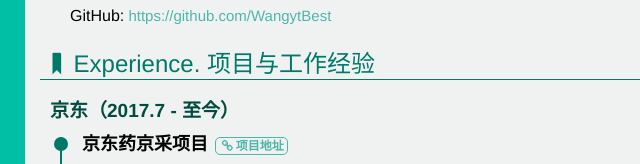
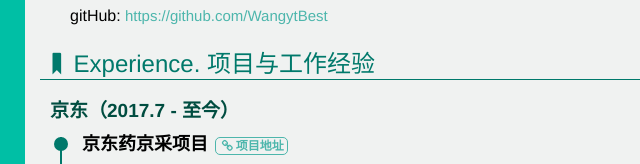
Before and after one commit to WangytBest/resume, a website: page index.html in a window 1280 px wide. Shown: the part 251-415 px from the top of the page, 385-1025 px from the left. Drawn offline with Linux system fonts and the light colour scheme.

Commit message:
xigai shijian

```diff
--- a/index.html
+++ b/index.html
@@ -97,7 +97,7 @@
                     <dd><span>最高学历:</span> 硕士 / 软件工程 </dd>
                     <dd><span>政治面貌:</span> 共产党员 </dd>
                     <dd><span>个人博客:</span> <a href="http://xuww.wang" target="_blank">xuww.wang</a></dd>
-                    <dd><span>GitHub:</span> <a href="https://github.com/WangytBest" target="_blank">https://github.com/WangytBest</a></dd>
+                    <dd><span>gitHub:</span> <a href="https://github.com/WangytBest" target="_blank">https://github.com/WangytBest</a></dd>
                 </li>
                 <li>
                     <dt><i class="icon-bookmark"></i>Experience. 项目与工作经验</dt>
```
